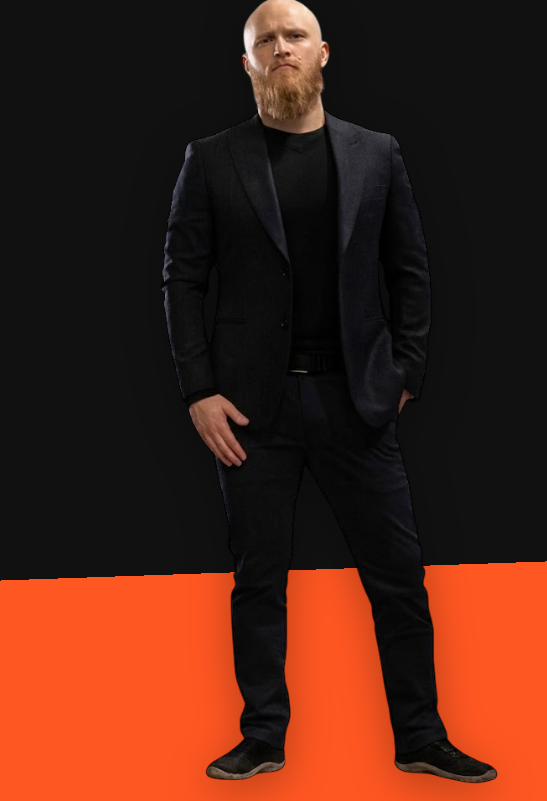
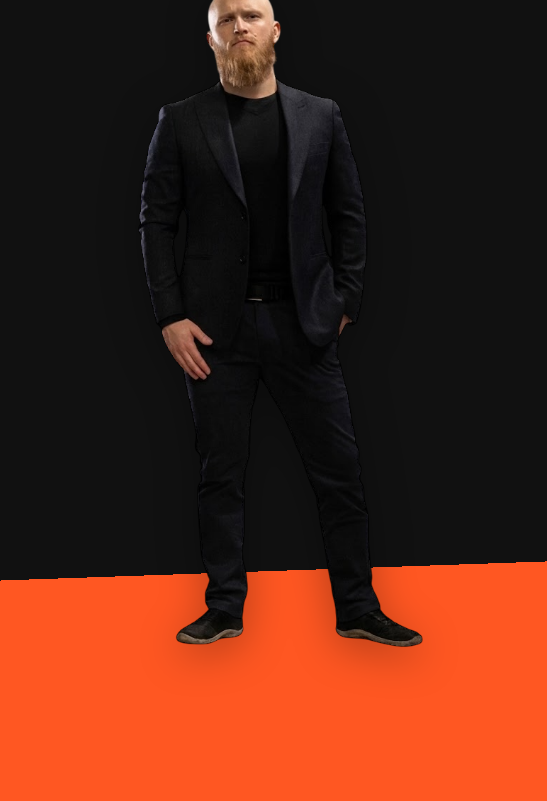
Before and after one commit to sjkarjalainen/sjkcv, a plain HTML site: page docs/index.html in a window 1280 px wide. Shown: the top 801 px of the page, 0-547 px from the left. Drawn offline with Linux system fonts and the light colour scheme.

Commit message:
Adjust height and width in index.html

```diff
--- a/docs/index.html
+++ b/docs/index.html
@@ -77,10 +77,10 @@
             left: -2vw;
 
             /* MUUTOS 2: Korkeutta lisätty, jotta kuva ylettyy alas asti */
-            height: 115vh;
+            height: 97vh;
 
             /* MUUTOS 3: Leveyttä lisätty vastaamaan toivetta */
-            width: 45vw;
+            width: 38vw;
 
             max-width: none;
             z-index: 1;
```
